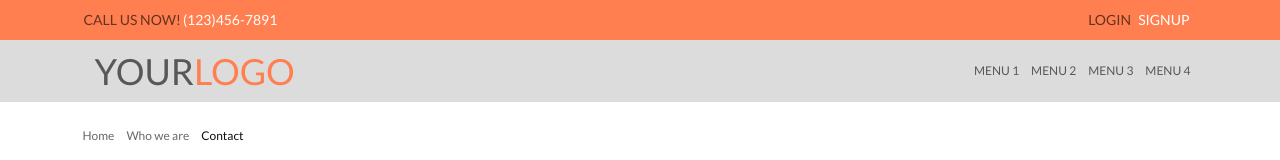
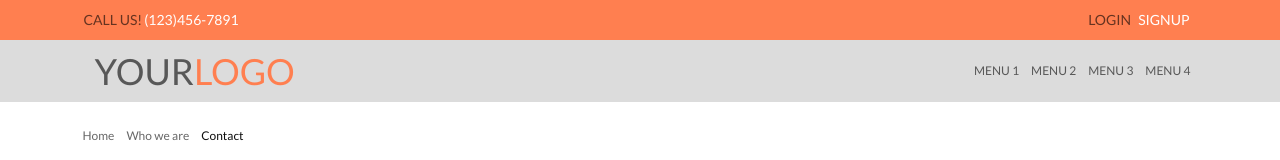
Before and after one commit to mario4l/landing-page-sample, a plain HTML site: page index.html in a window 1280 px wide. Shown: the top 160 px of the page. Drawn offline with nearby package versions, Linux system fonts and the light colour scheme.

Commit message:
call us - text change

```diff
--- a/index.html
+++ b/index.html
@@ -17,7 +17,7 @@
     >
       <div class="ui container">
         <div class="left item">
-          CALL US NOW!
+          CALL US!
           <span style="color: white; margin-left: 2px">(123)456-7891</span>
         </div>
         <div class="right item">
```
